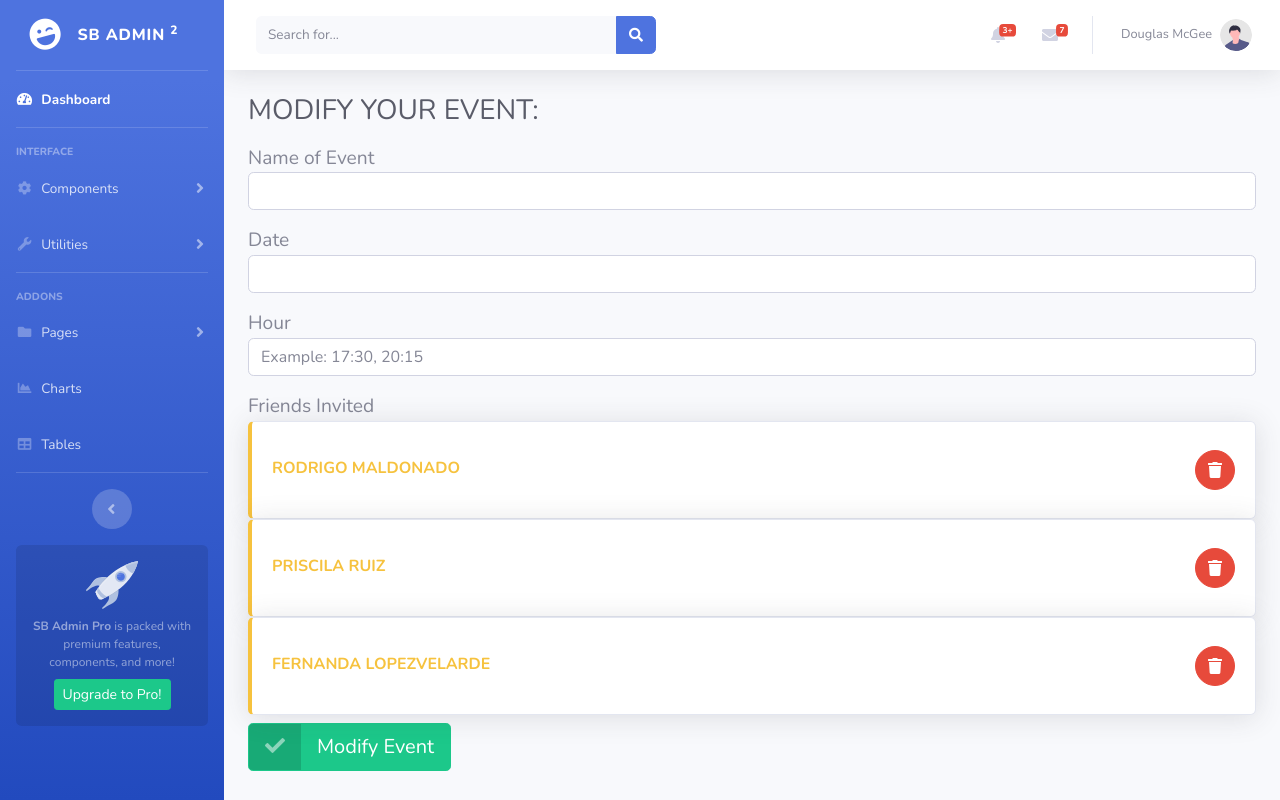
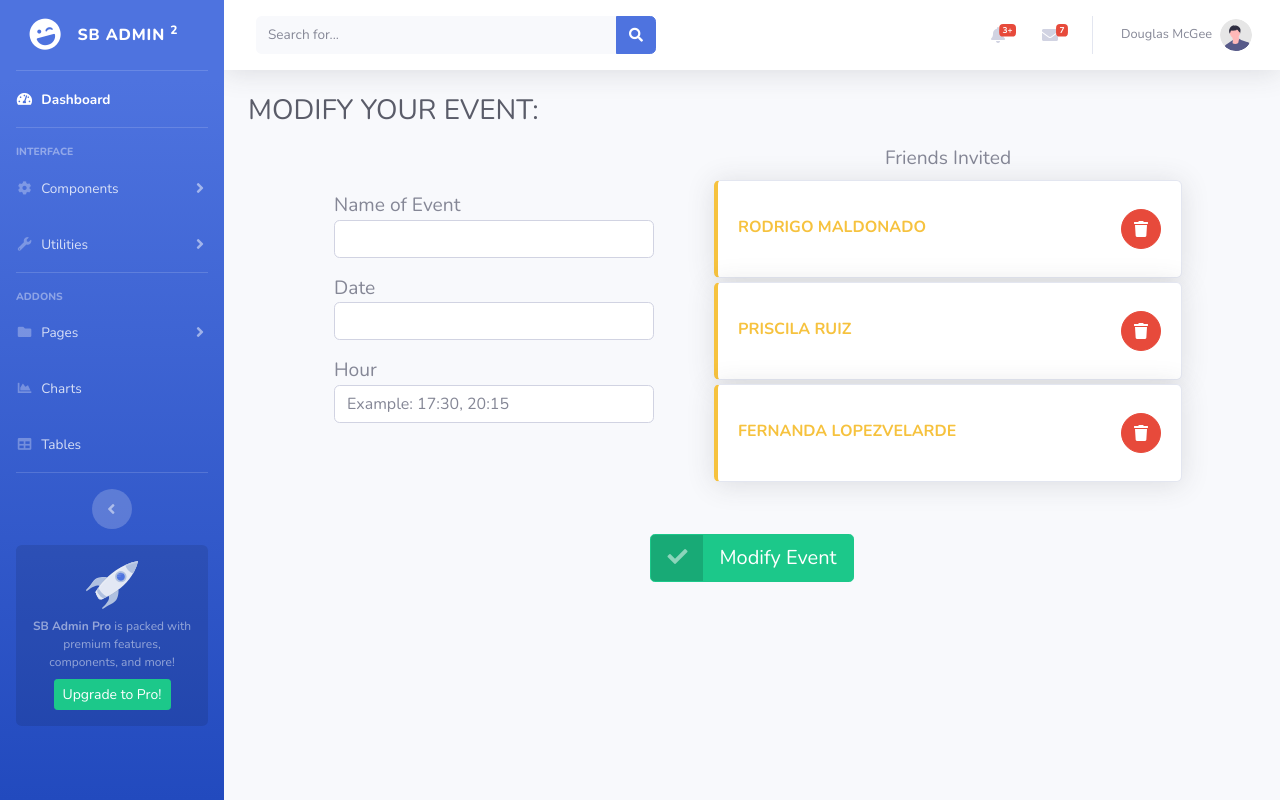
Before and after one commit to scyruz3/BioRhythm, a Flask app: template biorhythm/templates/modifyEvent.html in a window 1280 px wide. Run offline with Flask 2, Linux system fonts and the light colour scheme; the template is opened without the code that fills it, so the values that code supplies are empty; some libraries are stand-ins or nearby versions.

Commit message:
Modify event html frontend p2

```diff
--- a/biorhythm/templates/modifyEvent.html
+++ b/biorhythm/templates/modifyEvent.html
@@ -363,7 +363,8 @@
           <p />
 
           <!-- Name INput -->
-          <div class="flex-column">
+          <div class="row align-items-center justify-content-center">
+            <div class="col-lg-4 m-4">
               <p class="text-lg mb-0">Name of Event</p>
               <form class="verticalform">
                 <input type="text" class="form-control" />
@@ -392,7 +393,9 @@
             </div>
 
             <!--Friends Invited Cards-->
-          <p class="text-lg mb-0">Friends Invited</p>
+            <div class="col-lg-6 m4">
+              <p class="text-lg mb-2 text-center">Friends Invited</p>
+              <div class="col-xl-12 col-md-6 mb-1">
                 <div class="card border-left-warning shadow h-100 py-2">
                   <div class="card-body">
                     <div class="row no-gutters align-items-center">
@@ -409,6 +412,8 @@
                     </div>
                   </div>
                 </div>
+              </div>
+              <div class="col-xl-12 col-md-6 mb-1">
                 <div class="card border-left-warning shadow h-100 py-2">
                   <div class="card-body">
                     <div class="row no-gutters align-items-center">
@@ -425,6 +430,8 @@
                     </div>
                   </div>
                 </div>
+              </div>
+              <div class="col-xl-12 col-md-6 mb-1">
                 <div class="card border-left-warning shadow h-100 py-2">
                   <div class="card-body">
                     <div class="row no-gutters align-items-center">
@@ -441,16 +448,20 @@
                     </div>
                   </div>
                 </div>
+              </div>
+            </div>
+          </div>
+        </div>
 
         <!--Modify Event Button-->
-          <div class="my-2"></div>
-          <a href="/inviteFriends" class="btn btn-success btn-icon-split btn-lg">
+        <div class="row justify-content-center m-4">
+          <a href="/inviteFriends" class="btn btn-success btn-icon-split btn-lg m-4">
             <span class="icon text-white-50">
               <i class="fas fa-check"></i>
             </span>
             <span class="text">Modify Event</span>
           </a>
-
+        </div>
         {% endblock %}
         <!-- End of Main Content -->
 
```
Lines whose indentation alone changed are shown as unchanged.
